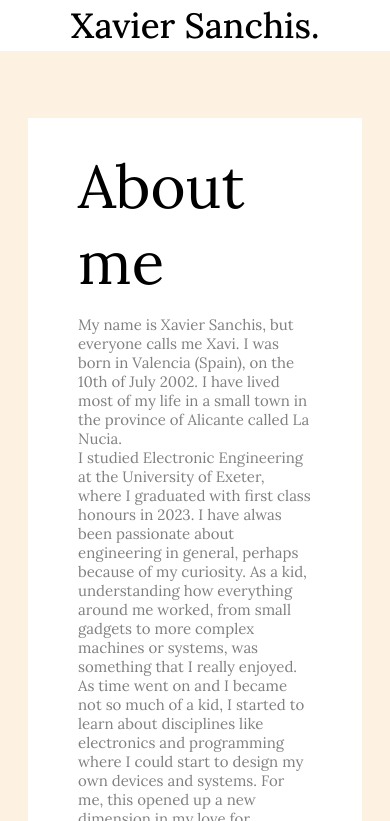
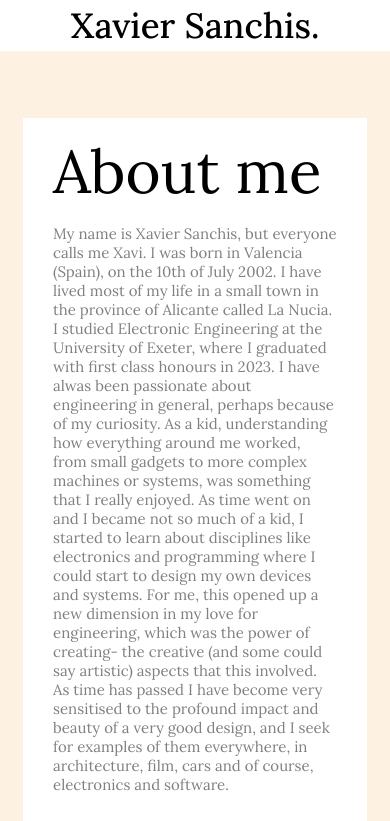
Before and after one commit to xsanchis1/site-1, a plain HTML site: page index.html in a window 390 px wide. In both pictures the pointer is over the element 195 px from the left and 753 px from the top of the page. Shown: the top 821 px of the page. Drawn offline with Linux system fonts and the light colour scheme.

Commit message:
update phone format

```diff
--- a/styles/index.css
+++ b/styles/index.css
@@ -184,8 +184,23 @@ cursor: pointer;
 
     img.picture {
         margin-top: 20px;
-        float: none;
     }
+
+    div.content-1,
+    div.content-2,
+    div.content-3 {
+        margin: 40px 15px 40px 15px;
+        padding: 15px 30px;
+    }
+
+    div.content-1:hover,
+    div.content-2:hover,
+    div.content-3:hover {
+        padding: 15px 30px;
+        margin: 40px 15px 40px 15px;
+
+    }
+
 }
 
 @media (max-width: 720px) {
@@ -203,12 +218,4 @@ cursor: pointer;
         display: none;
     }
 
-    div.content-1,
-    div.content-2,
-    div.content-3 {
-        margin: 40px 15px 40px 15px;
-    }
-
-
-
 }
```
Also changed, not shown: styles/final-project-and-cv.css (+8 -0 lines).
